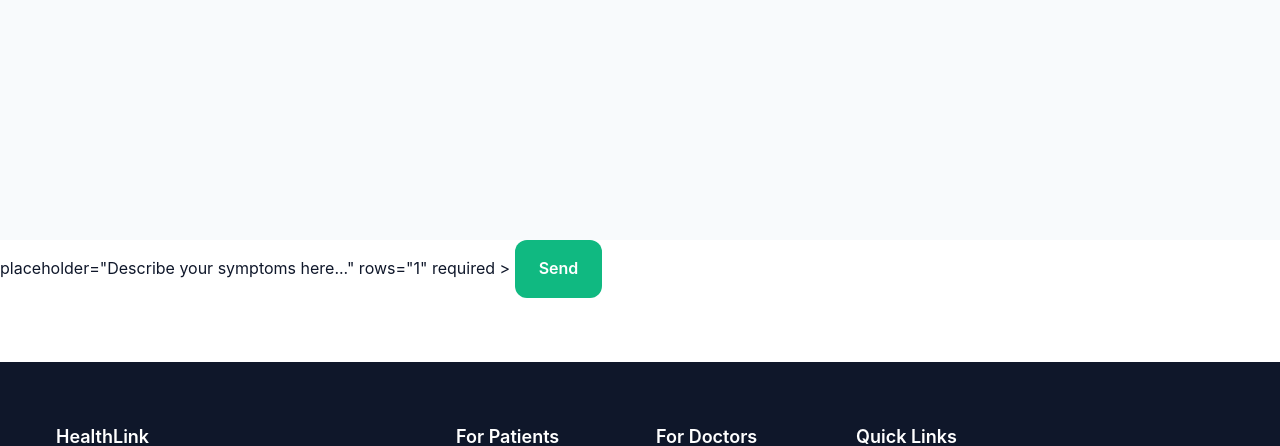
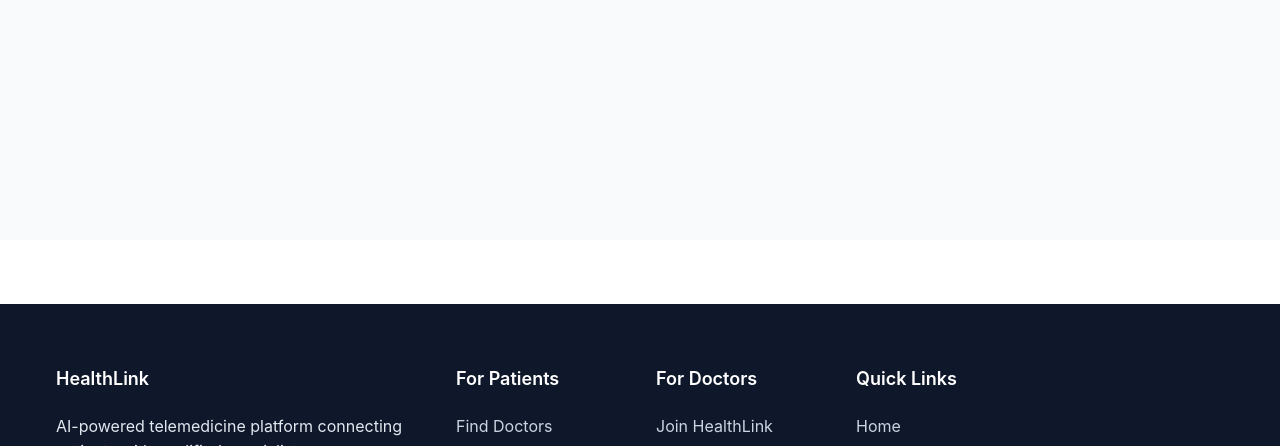
Before and after one commit to Adanhassan790/healthlink-project, a Django app: page /triage/chat/ in a window 1280 px wide. Shown: the part 1215-1661 px from the top of the page. Run offline with Django 5.2, Linux system fonts and the light colour scheme; a user stored in the database is signed in; data comes from the database, SQL or seed files in the repository.

Commit message:
fix: Remove duplicate form HTML from chat template
- Removed duplicate textarea and send button HTML that was rendering at bottom of chat
- Cleaned up after crisis modal section

```diff
--- a/templates/triage/chat.html
+++ b/templates/triage/chat.html
@@ -371,18 +371,6 @@
         </div>
     </div>
 </div>
-                                placeholder="Describe your symptoms here..."
-                                rows="1"
-                                required
-                            ></textarea>
-                            <button type="submit" class="send-btn">Send</button>
-                        </form>
-                    </div>
-                </div>
-            </div>
-        </div>
-    </div>
-</div>
 
 <script>
     // Get CSRF token for API calls
```
